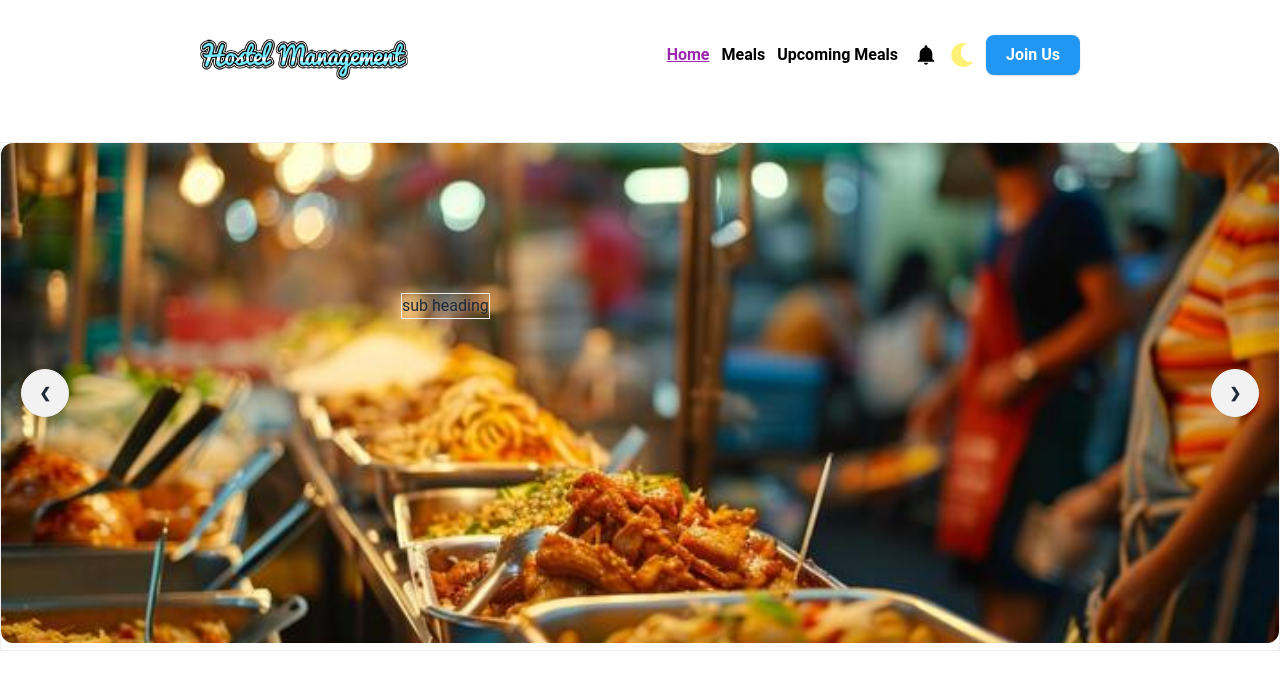
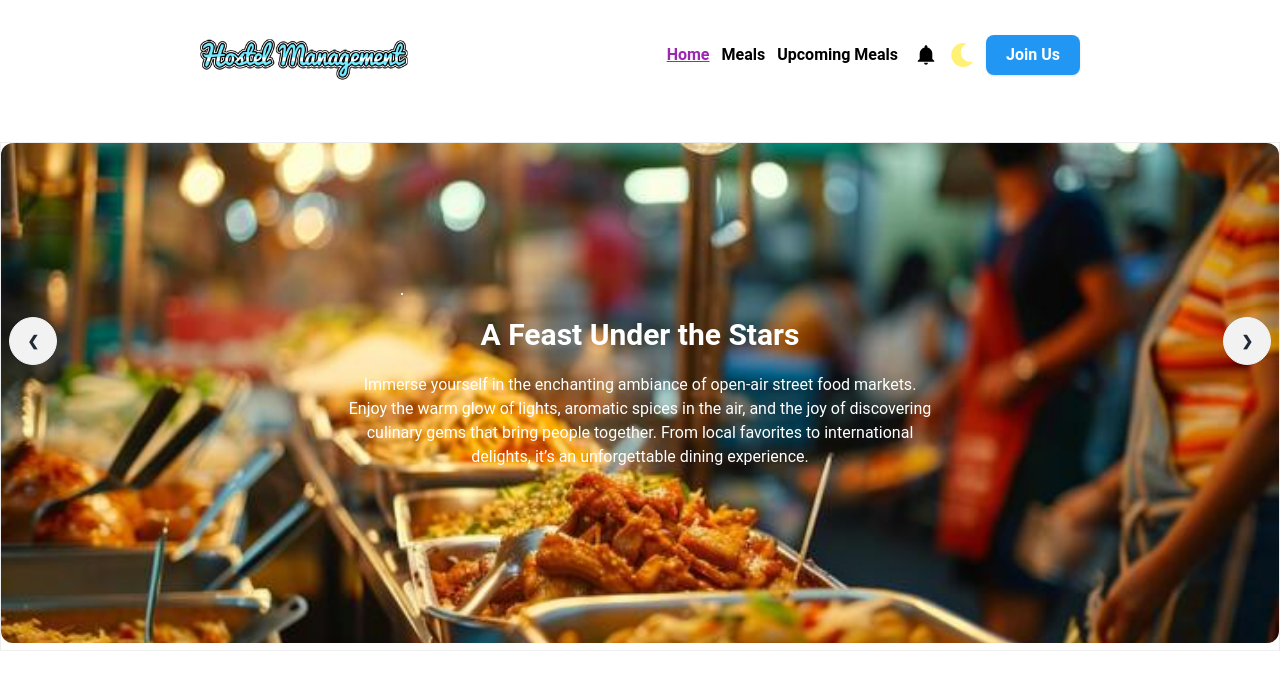
Before and after one commit to codeWithKausar43/Hostel-Management-Client, a React (Vite) app: page / in a window 1280 px wide. Shown: the top 690 px of the page. Built offline with nearby package versions, Linux system fonts and the light colour scheme; no server answers.

Commit message:
added BannerTitle

```diff
--- a/src/components/Banner.jsx
+++ b/src/components/Banner.jsx
@@ -1,8 +1,9 @@
 import React from "react";
-import banner1 from '../assets/banner1.jpg'
-import banner2 from '../assets/banner2.jpg'
-import banner3 from '../assets/banner3.jpg'
-import banner4 from '../assets/banner4.jpg'
+import banner1 from "../assets/banner1.jpg";
+import banner2 from "../assets/banner2.jpg";
+import banner3 from "../assets/banner3.jpg";
+import banner4 from "../assets/banner4.jpg";
+import BannerTitle from "../sheard/BannerTitle";
 const Banner = () => {
   return (
     <div className="mt-8 md:mb-0 border w-full relative">
@@ -20,13 +21,18 @@ const Banner = () => {
             data-aos-easing="ease-in-sine"
             data-aos-duration="1000"
           >
-
-           <div className="flex mx-auto text-center border w-[100%]"><h3>sub heading</h3></div>
+            <div className="flex mx-auto text-center border"></div>
           </div>
-          <div className="absolute left-5 right-5 top-1/2 flex -translate-y-1/2 transform justify-between">
+          <div className="absolute left-2 right-2 top-1/2 flex -translate-y-1/2 transform justify-between">
             <a href="#slide4" className="btn btn-circle">
               ❮
             </a>
+            <BannerTitle
+              heading={"A Feast Under the Stars"}
+              description={
+                "Immerse yourself in the enchanting ambiance of open-air street food markets. Enjoy the warm glow of lights, aromatic spices in the air, and the joy of discovering culinary gems that bring people together. From local favorites to international delights, it’s an unforgettable dining experience."
+              }
+            ></BannerTitle>
             <a href="#slide2" className="btn btn-circle">
               ❯
             </a>
@@ -37,13 +43,17 @@ const Banner = () => {
             src={banner2}
             className="w-full object-cover md:h-[400px] h-[300px] lg:h-[500px] rounded-xl"
           />
-          <div className="absolute mt-[50px] text-center ml-[10px] lg:mt-[150px] lg:ml-[0px]">
-
-          </div>
-          <div className="absolute left-5 right-5 top-1/2 flex -translate-y-1/2 transform justify-between">
+          <div className="absolute mt-[50px] text-center ml-[10px] lg:mt-[150px] lg:ml-[0px]"></div>
+          <div className="absolute left-2 right-2 top-1/2 flex -translate-y-1/2 transform justify-between">
             <a href="#slide1" className="btn btn-circle">
               ❮
             </a>
+            <BannerTitle
+              heading={"Flavors of the Night"}
+              description={
+                "Dive into the bustling nightlife of street food vendors offering a variety of dishes made fresh before your eyes. From sizzling grills to steaming pots, explore the vibrant energy and mouthwatering creations that make every evening a celebration of taste."
+              }
+            ></BannerTitle>
             <a href="#slide3" className="btn btn-circle">
               ❯
             </a>
@@ -54,13 +64,17 @@ const Banner = () => {
             src={banner3}
             className="w-full  object-cover md:h-[400px] lg:h-[500px]  h-[300px] rounded-xl"
           />
-          <div className="absolute mt-[50px] text-center  lg:mt-[150px] lg:ml-[600px]">
-
-          </div>
-          <div className="absolute left-5 right-5 top-1/2 flex -translate-y-1/2 transform justify-between">
+          <div className="absolute mt-[50px] text-center  lg:mt-[150px] lg:ml-[600px]"></div>
+          <div className="absolute left-2 right-2 top-1/2 flex -translate-y-1/2 transform justify-between">
             <a href="#slide2" className="btn btn-circle">
               ❮
             </a>
+            <BannerTitle
+              heading={"Savor the Magic of Street Food"}
+              description={
+                "Discover the heart and soul of culinary traditions at vibrant street food stalls. Each dish, crafted with passion and local ingredients, invites you to experience authentic flavors and unforgettable moments."
+              }
+            ></BannerTitle>
             <a href="#slide4" className="btn btn-circle">
               ❯
             </a>
@@ -71,13 +85,17 @@ const Banner = () => {
             src={banner4}
             className="w-full h-[300px] object-cover  md:h-[400px] lg:h-[500px] relative rounded-xl"
           />
-          <div className="absolute lg:mt-[150px] lg:ml-[300px]">
-
-          </div>
-          <div className="absolute left-5 right-5 top-1/2 flex -translate-y-1/2 transform justify-between">
+          <div className="absolute lg:mt-[150px] lg:ml-[300px]"></div>
+          <div className="absolute left-2 right-2 top-1/2 flex -translate-y-1/2 transform justify-between">
             <a href="#slide3" className="btn btn-circle">
               ❮
             </a>
+            <BannerTitle
+              heading={"Explore the World of Street Food Delights"}
+              description={
+                "Unleash your taste buds with vibrant street food from bustling markets around the globe. From savory tacos to sizzling barbecue and exotic stir-fried delicacies, each bite tells a story of culture and flavor. Whether its a cozy corner stall or a lively food bazaar there s always an adventure waiting in every dish"
+              }
+            ></BannerTitle>
             <a href="#slide1" className="btn btn-circle">
               ❯
             </a>
--- /dev/null
+++ b/src/sheard/BannerTitle.jsx
@@ -0,0 +1,14 @@
+
+
+const BannerTitle = ({heading, description}) => {
+    return (
+        <div>
+            <div>
+                <h4 className="text-3xl font-semibold text-white text-center">{heading}</h4>
+                <p className="text-md md:w-1/2 mx-auto text-center text-white mt-5">{description}</p>
+            </div>
+        </div>
+    );
+};
+
+export default BannerTitle;
```
